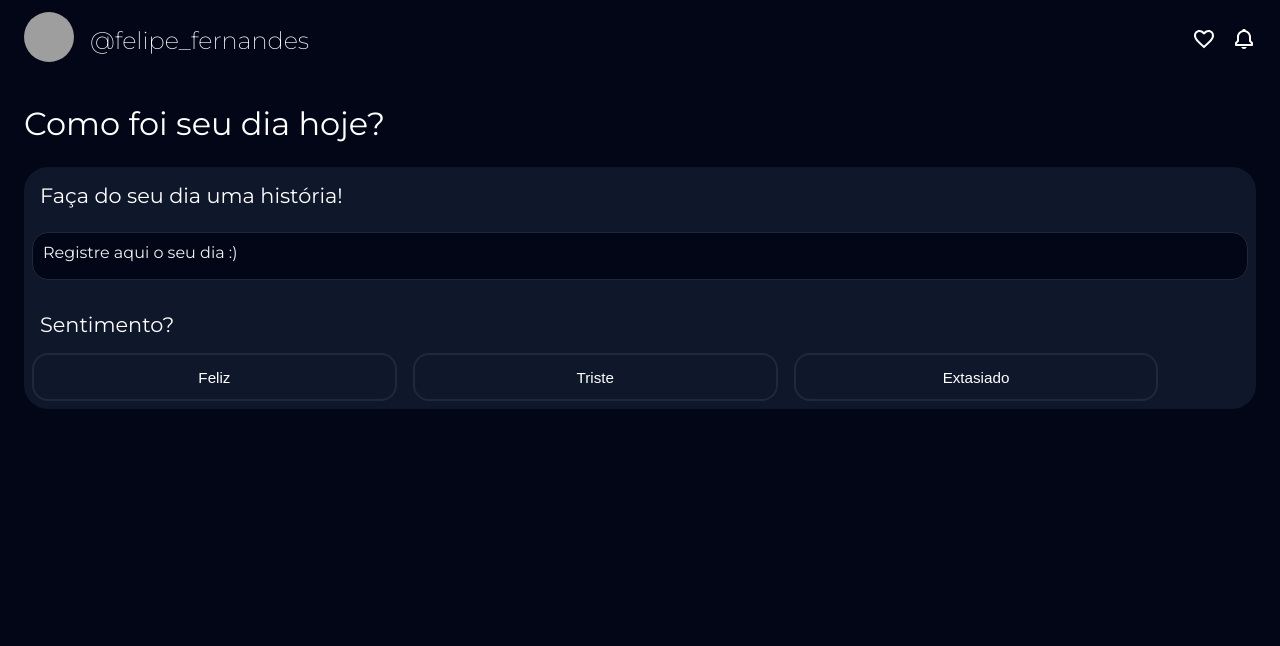
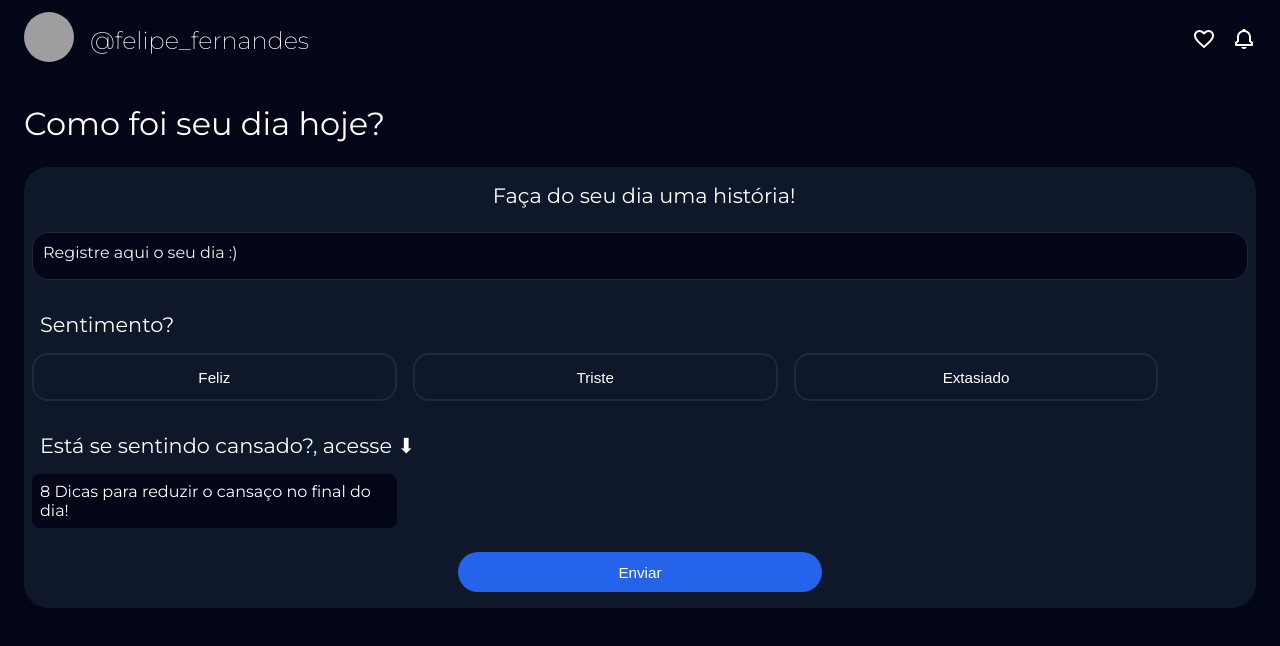
Before and after one commit to FelipeFernandes7/my-secrets, a React (Vite) app: page /daily in a window 1280 px wide. Shown: the top 646 px of the page. Built offline with nearby package versions, Linux system fonts and the light colour scheme; grey boxes are pictures that could not be loaded.

Commit message:
add button and implements

```diff
--- /dev/null
+++ b/src/constants/daily.ts
@@ -0,0 +1,3 @@
+export const dailyLinks = {
+  url: "https://livasaude.com.br/8-dicas-para-reduzir-o-cansaco-no-final-do-dia/",
+};
--- a/src/globalStyles.ts
+++ b/src/globalStyles.ts
@@ -18,4 +18,17 @@ body{
     }
   }
 }
+body::-webkit-scrollbar {
+width: 5px;
+}
+
+body::-webkit-scrollbar-track {
+background: transparent;
+}
+
+body::-webkit-scrollbar-thumb {
+background-color: transparent;
+border-radius: 15px;
+border: none;
+}
 `;
--- a/src/pages/daily/index.tsx
+++ b/src/pages/daily/index.tsx
@@ -2,14 +2,18 @@ import { useState } from "react";
 import { Container } from "../../components/container";
 import {
   BtnContainer,
+  Button,
   DailyContainer,
   Form,
   FormContent,
   Section,
   Title,
 } from "./styles";
+import { Link } from "react-router-dom";
+import { dailyLinks } from "../../constants/daily";
 
 export function Daily() {
+  const [daily, setDaily] = useState("");
   const [feeling, setFeeling] = useState({
     happy: false,
     sad: false,
@@ -24,7 +28,11 @@ export function Daily() {
         <Form>
           <p>Faça do seu dia uma história!</p>
           <FormContent>
-            <textarea placeholder="Registre aqui o seu dia :)" />
+            <textarea
+              value={daily}
+              onChange={(e) => setDaily(e.target.value)}
+              placeholder="Registre aqui o seu dia :)"
+            />
           </FormContent>
           <Section>
             <p>Sentimento?</p>
@@ -62,6 +70,13 @@ export function Daily() {
               </button>
             </BtnContainer>
           </Section>
+          <Section>
+            <p>Está se sentindo cansado?, acesse ⬇ </p>
+            <Link to={dailyLinks.url} target="_blank">
+             8 Dicas para reduzir o cansaço no final do dia!
+            </Link>
+          </Section>
+          <Button type="button">Enviar</Button>
         </Form>
       </Container>
     </DailyContainer>
--- a/src/pages/daily/styles.ts
+++ b/src/pages/daily/styles.ts
@@ -21,11 +21,16 @@ export const Title = styled.div`
 `;
 
 export const Form = styled.form`
+  display: flex;
+  flex-direction: column;
+  justify-content: center;
+  align-items: center;
   padding: 0.5rem;
   width: 100%;
   margin-top: 1.5rem;
   height: 100%;
   border-radius: 1.5rem;
+  transition: all linear 0.3s;
   background-color: rgb(15 23 42);
   p {
     margin-top: 0.5rem;
@@ -70,6 +75,19 @@ export const Section = styled.section`
   flex-direction: column;
   width: 100%;
   margin-top: 1.5rem;
+  a {
+    width: 30%;
+    margin-top: 1rem;
+    color: #ffff;
+    text-decoration: none;
+    background-color: rgb(2 6 23);
+    border-radius: 0.5rem;
+    padding: 0.5rem;
+    transition: all linear 0.3s;
+    @media screen and (max-width: 768px) {
+      width: 100%;
+    }
+  }
 `;
 
 export const BtnContainer = styled.div`
@@ -89,3 +107,19 @@ export const BtnContainer = styled.div`
     cursor: pointer;
   }
 `;
+
+export const Button = styled.button`
+  margin-top: 1.5rem;
+  width: 30%;
+  height: 2.5rem;
+  border: none;
+  border-radius: 1.5rem;
+  font-size: 0.95rem;
+  font-weight: 400;
+  background-color: rgb(37 99 235);
+  margin-bottom: 0.5rem;
+  color: #ffff;
+  @media screen and (max-width: 768px) {
+    width: 100%;
+  }
+`;
```
